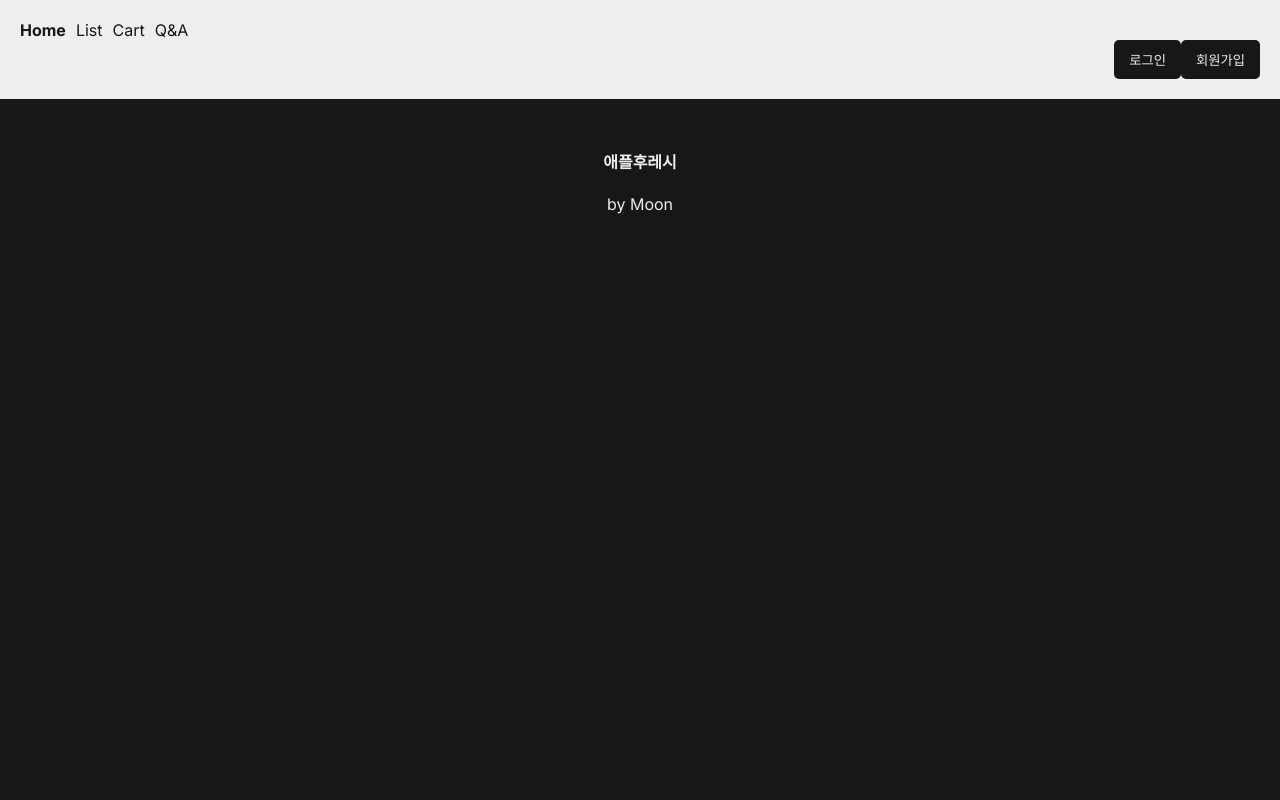
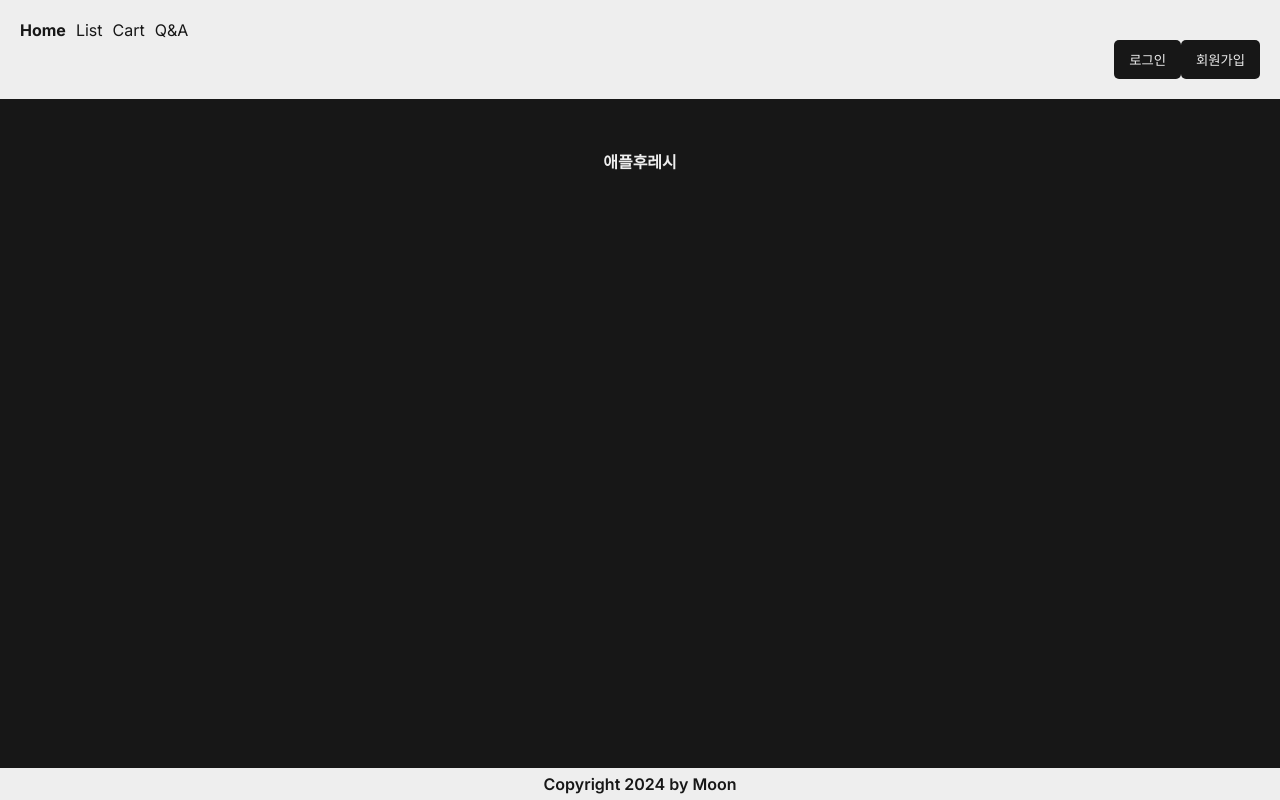
Before and after one commit to mongzii/next-M-market, a Next.js app: page / in a window 1280 px wide. Built offline with nearby package versions, Linux system fonts and the light colour scheme; no server answers; the database is empty.

Commit message:
feat: footer추가

```diff
--- a/app/globals.css
+++ b/app/globals.css
@@ -258,3 +258,16 @@ a {
   opacity: 1;
   transition: all 1s;
 }
+
+.footer {
+  background: #eeeeee;
+  color: #171717;
+  font-weight: 550;
+  position: fixed;
+  bottom: 0;
+  width: 100%;
+  height: 4%;
+  display: flex;
+  justify-content: center;
+  align-items: center;
+}
--- a/app/layout.js
+++ b/app/layout.js
@@ -43,6 +43,7 @@ export default async function RootLayout({ children }) {
           )}
         </div>
         {children}
+        <div className="footer">Copyright 2024 by Moon</div>
       </body>
     </html>
   );
--- a/app/page.js
+++ b/app/page.js
@@ -10,7 +10,7 @@ export default async function Home() {
   return (
     <div>
       <h4 className="title">애플후레시</h4>
-      <p className="title-sub">by Moon</p>
+      {/* <p className="title-sub">by Moon</p> */}
     </div>
   );
 }
```
